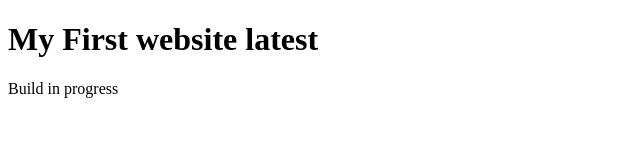
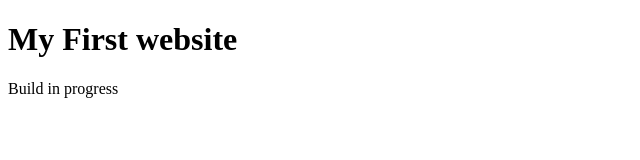
Before and after one commit to rajvlr25/website1, a plain HTML site: page index.html in a window 1280 px wide. Shown: the whole page, without its empty margins (0-640 px from the left). Drawn offline with Linux system fonts and the light colour scheme.

Commit message:
Update index.html

```diff
--- a/index.html
+++ b/index.html
@@ -1,4 +1,3 @@
-
 <!DOCTYPE html>
 <html>
 <head>
@@ -6,7 +5,7 @@
 </head>
 <body>
 
-<h1>My First website latest</h1>
+<h1>My First website</h1>
 <p>Build in progress</p>
 
 </body>
```
